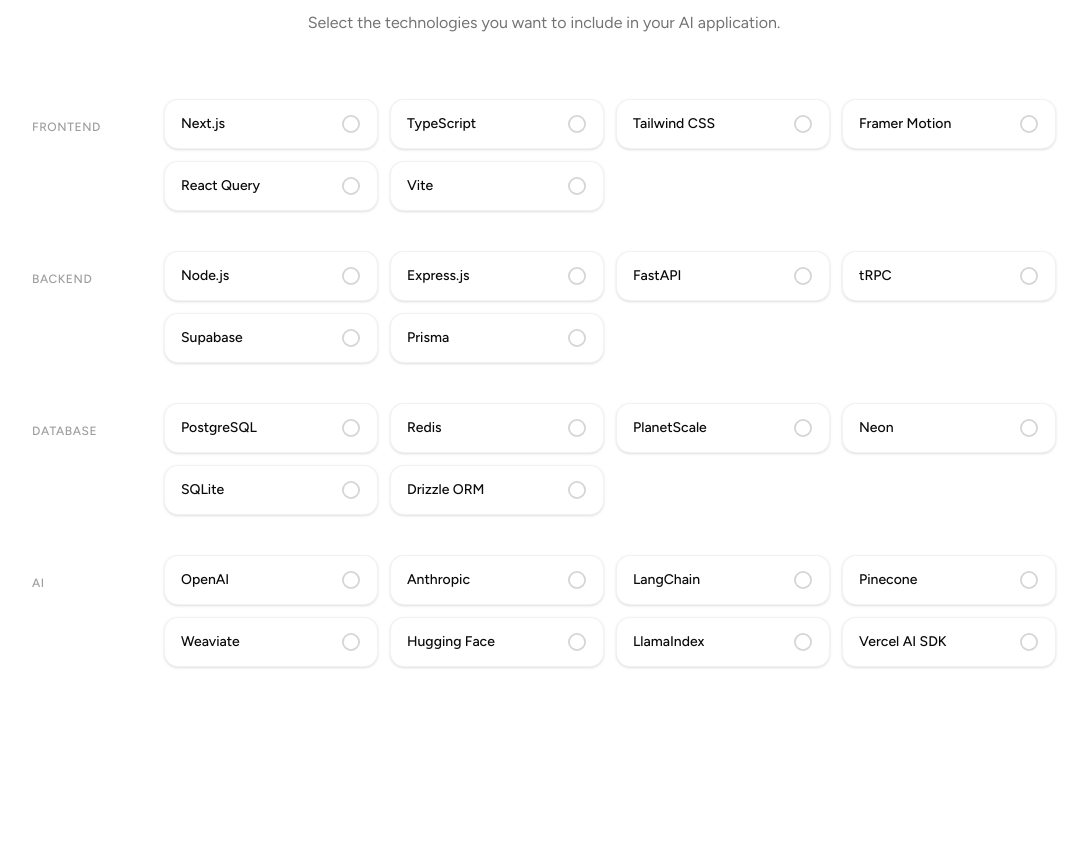
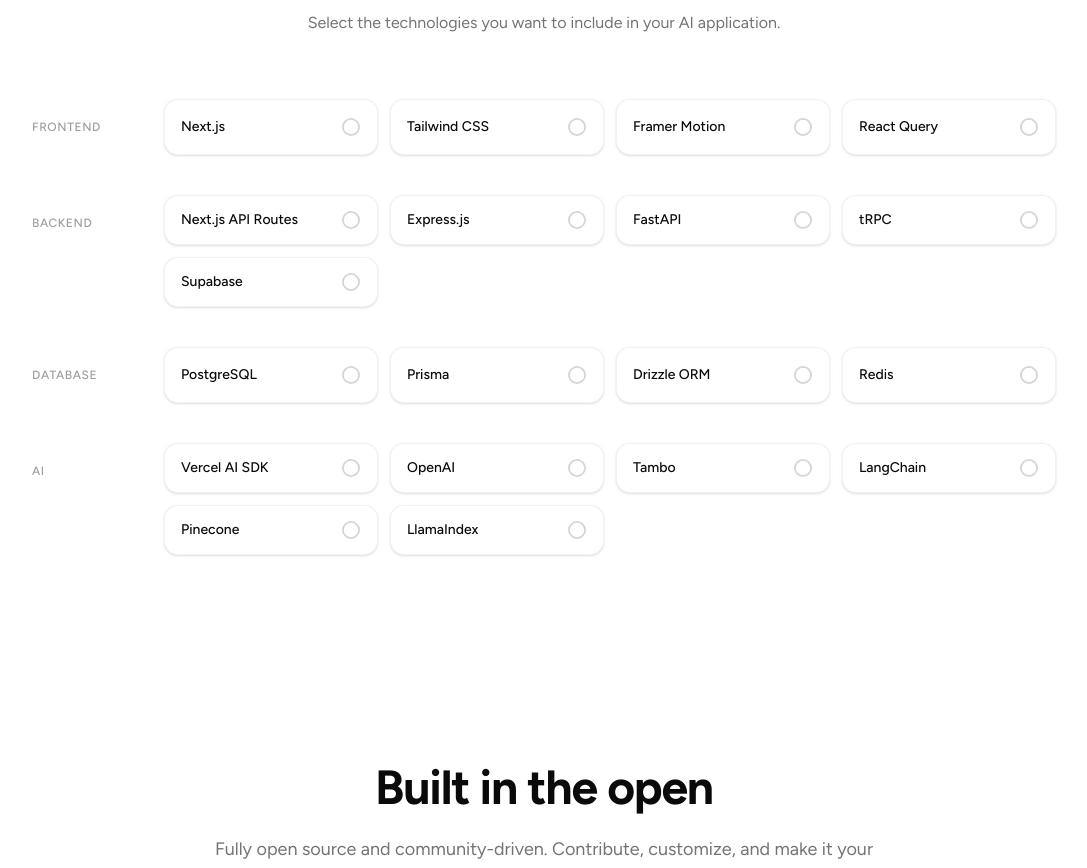
Before and after one commit to harrybaines/create-ai-stack, a Next.js app: page / in a window 1280 px wide. Shown: the part 1871-2739 px from the top of the page, without its empty margins (96-1183 px from the left). Built offline with nearby package versions, Linux system fonts and the light colour scheme.

Commit message:
finalise provisional tech stack

```diff
--- a/app/components/tech-stack-selector.tsx
+++ b/app/components/tech-stack-selector.tsx
@@ -22,46 +22,39 @@
       name: "Frontend",
       items: [
         { id: "nextjs", name: "Next.js" },
-        { id: "typescript", name: "TypeScript" },
         { id: "tailwind", name: "Tailwind CSS" },
         { id: "framer", name: "Framer Motion" },
         { id: "reactquery", name: "React Query" },
-        { id: "vite", name: "Vite" }
       ]
     },
     {
       name: "Backend",
       items: [
-        { id: "nodejs", name: "Node.js" },
+        { id: "nextjs-api", name: "Next.js API Routes" },
         { id: "express", name: "Express.js" },
         { id: "fastapi", name: "FastAPI" },
         { id: "trpc", name: "tRPC" },
         { id: "supabase", name: "Supabase" },
-        { id: "prisma", name: "Prisma" }
       ]
     },
     {
       name: "Database",
       items: [
         { id: "postgresql", name: "PostgreSQL" },
+        { id: "prisma", name: "Prisma" },
+        { id: "drizzle", name: "Drizzle ORM" },
         { id: "redis", name: "Redis" },
-        { id: "planetscale", name: "PlanetScale" },
-        { id: "neon", name: "Neon" },
-        { id: "sqlite", name: "SQLite" },
-        { id: "drizzle", name: "Drizzle ORM" }
       ]
     },
     {
       name: "AI",
       items: [
+        { id: "vercelai", name: "Vercel AI SDK" },
         { id: "openai", name: "OpenAI" },
-        { id: "anthropic", name: "Anthropic" },
+        { id: "tambo", name: "Tambo" },
         { id: "langchain", name: "LangChain" },
         { id: "pinecone", name: "Pinecone" },
-        { id: "weaviate", name: "Weaviate" },
-        { id: "huggingface", name: "Hugging Face" },
         { id: "llamaindex", name: "LlamaIndex" },
-        { id: "vercelai", name: "Vercel AI SDK" }
       ]
     }
   ];
```
